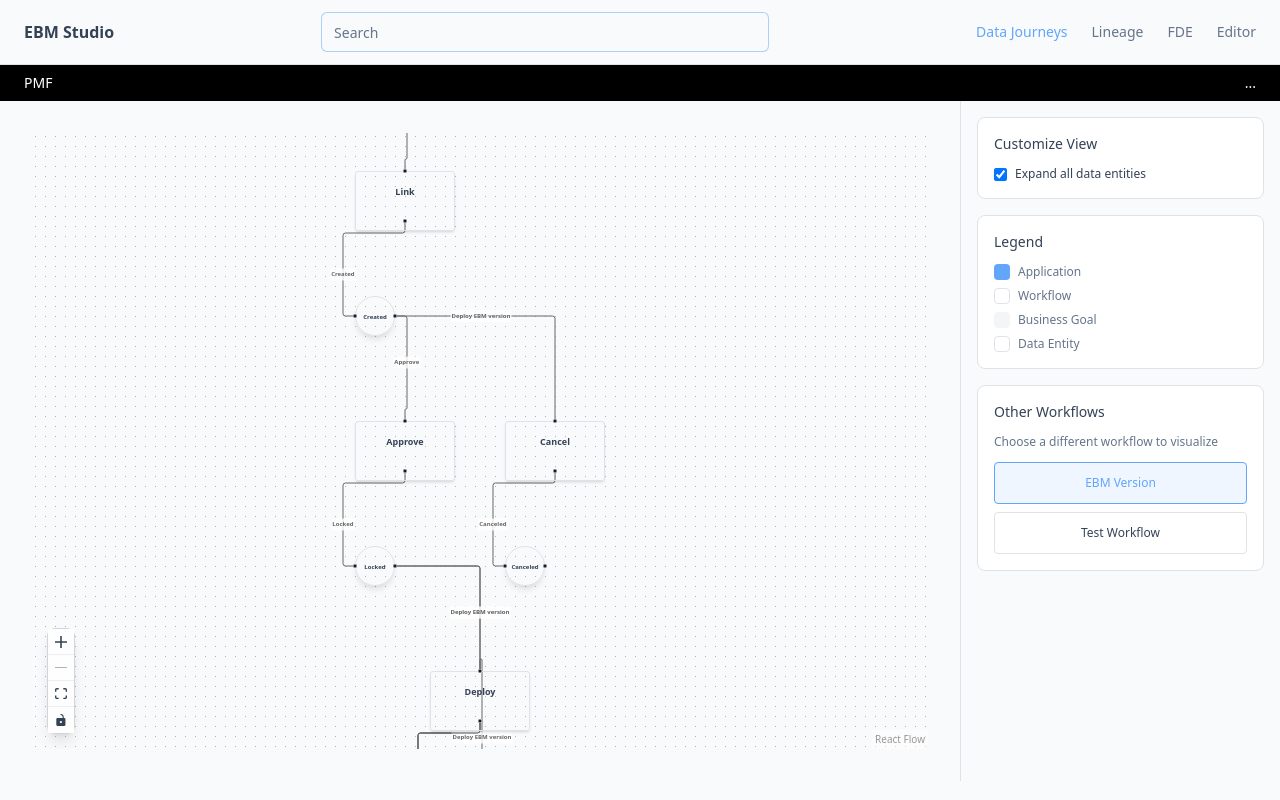
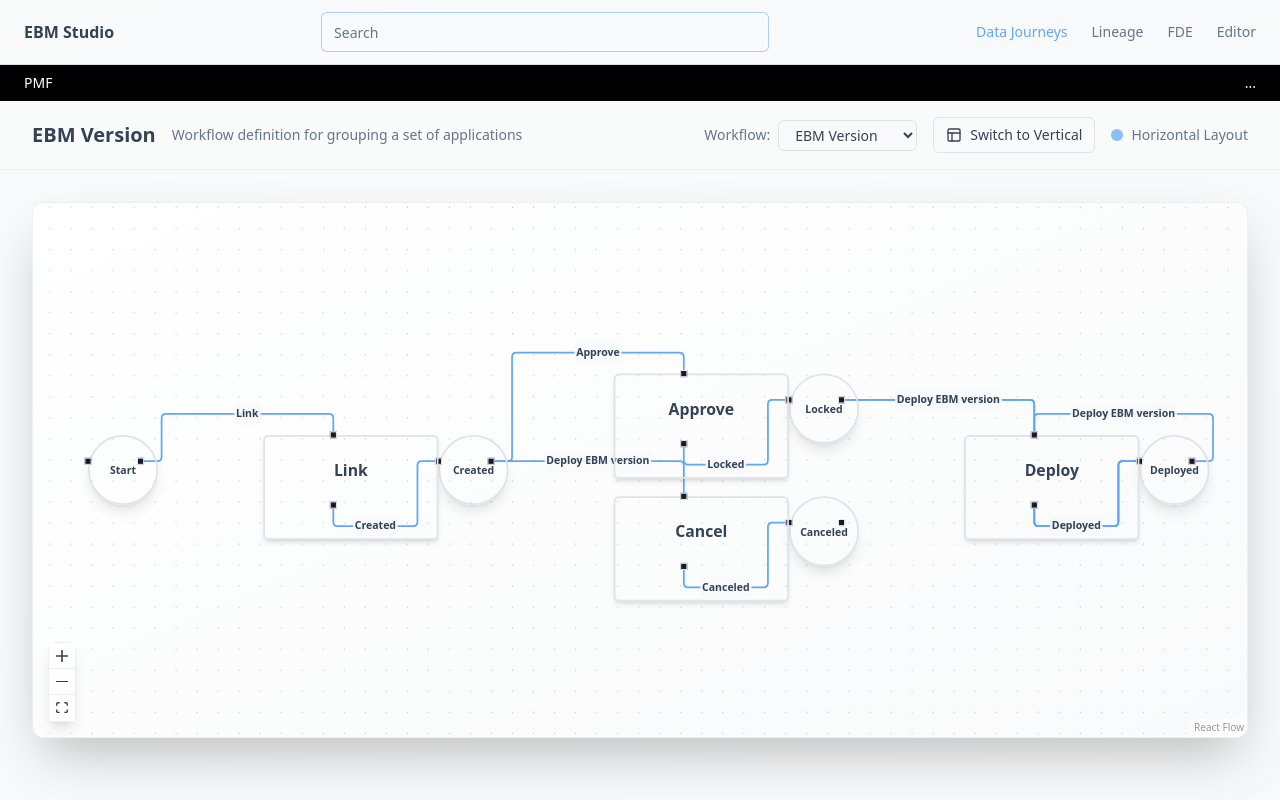
Before and after one commit to vinoth7ar/one-more-git-friend, a React (Vite) app: page / in a window 1280 px wide. Built offline with nearby package versions, Linux system fonts and the light colour scheme.

Commit message:
Refactor workflow layout and UI

```diff
--- a/package.json
+++ b/package.json
@@ -43,6 +43,7 @@
     "@radix-ui/react-toggle-group": "^1.1.10",
     "@radix-ui/react-tooltip": "^1.2.7",
     "@xyflow/react": "^12.8.4",
+    "lucide-react": "^0.542.0",
     "react": "^18.3.1",
     "react-dom": "^18.3.1",
     "react-router-dom": "^6.30.1"
--- a/src/components/WorkflowManager.tsx
+++ b/src/components/WorkflowManager.tsx
@@ -16,6 +16,7 @@ import {
 import '@xyflow/react/dist/style.css';
 import { Button } from '@/components/ui/button';
 import { Input } from '@/components/ui/input';
+import { RotateCcw, Layout } from 'lucide-react';
 
 // ============= TYPES (from types.ts) =============
 export interface WorkflowNode {
@@ -164,7 +165,8 @@ export interface LayoutConfig {
   stageHeight: number;
   circleSize: number;
   padding: number;
-  verticalSpacing: number;
+  spacing: number;
+  isHorizontal: boolean;
 }
 
 // ============= MOCK DATA (from mock-data.ts) =============
@@ -221,13 +223,14 @@ export const defaultWorkflow = 'ebm-version';
 
 // ============= ADVANCED LAYOUT UTILITIES =============
 export const defaultLayoutConfig: LayoutConfig = {
-  workflowWidth: 1200,
+  workflowWidth: 1400,
   workflowHeight: 800,
-  stageWidth: 200,
-  stageHeight: 100,
-  circleSize: 80,
-  padding: 50,
-  verticalSpacing: 150,
+  stageWidth: 160,
+  stageHeight: 80,
+  circleSize: 60,
+  padding: 80,
+  spacing: 200,
+  isHorizontal: true,
 };
 
 // Graph analysis utilities
@@ -281,14 +284,14 @@ export const analyzeGraphStructure = (workflowData: WorkflowData) => {
   };
 };
 
-// Hierarchical layout algorithm
-export const calculateHierarchicalLayout = (
+// Advanced layout algorithm with horizontal/vertical support
+export const calculateSmartLayout = (
   workflowData: WorkflowData,
   config: LayoutConfig = defaultLayoutConfig
 ) => {
   const analysis = analyzeGraphStructure(workflowData);
   const { nodes, outgoing, startNodes } = analysis;
-  const { padding, stageWidth, stageHeight, circleSize } = config;
+  const { padding, stageWidth, stageHeight, spacing, isHorizontal } = config;
 
   // Calculate levels using BFS
   const levels = new Map<string, number>();
@@ -341,32 +344,48 @@ export const calculateHierarchicalLayout = (
   const maxLevel = Math.max(...Array.from(levels.values()));
   const levelCount = maxLevel + 1;
 
-  // Calculate positions
-  let maxWidth = 0;
-  const levelPositions = new Map<number, number>();
+  // Calculate positions based on layout orientation
+  if (isHorizontal) {
+    // Horizontal layout: levels go left to right
+    for (let level = 0; level <= maxLevel; level++) {
+      const nodesInLevel = levelGroups.get(level) || [];
+      const x = padding + level * spacing;
 
-  // Calculate level positions and widths
-  for (let level = 0; level <= maxLevel; level++) {
-    const nodesInLevel = levelGroups.get(level) || [];
-    const levelWidth = nodesInLevel.length * (stageWidth + 100) - 100;
-    maxWidth = Math.max(maxWidth, levelWidth);
+      // Center nodes vertically within the level
+      const totalHeight = nodesInLevel.length * stageHeight + (nodesInLevel.length - 1) * 60;
+      const startY = padding + (800 - totalHeight) / 2; // Center in canvas
 
-    const y = padding + level * (stageHeight + config.verticalSpacing);
-    levelPositions.set(level, y);
+      nodesInLevel.forEach((nodeId, index) => {
+        const y = startY + index * (stageHeight + 60);
+        positions.set(nodeId, { x, y, level });
+      });
+    }
+  } else {
+    // Vertical layout: levels go top to bottom
+    for (let level = 0; level <= maxLevel; level++) {
+      const nodesInLevel = levelGroups.get(level) || [];
+      const y = padding + level * spacing;
 
-    // Position nodes in this level
-    nodesInLevel.forEach((nodeId, index) => {
-      const totalWidth = nodesInLevel.length * stageWidth + (nodesInLevel.length - 1) * 100;
-      const startX = padding + (maxWidth - totalWidth) / 2;
-      const x = startX + index * (stageWidth + 100);
+      // Center nodes horizontally within the level
+      const totalWidth = nodesInLevel.length * stageWidth + (nodesInLevel.length - 1) * 60;
+      const startX = padding + (1200 - totalWidth) / 2; // Center in canvas
 
-      positions.set(nodeId, { x, y, level });
-    });
+      nodesInLevel.forEach((nodeId, index) => {
+        const x = startX + index * (stageWidth + 60);
+        positions.set(nodeId, { x, y, level });
+      });
+    }
   }
 
-  // Calculate final canvas dimensions
-  const canvasWidth = Math.max(maxWidth + 2 * padding, 800);
-  const canvasHeight = levelCount * (stageHeight + config.verticalSpacing) + padding;
+  // Calculate canvas dimensions
+  let canvasWidth, canvasHeight;
+  if (isHorizontal) {
+    canvasWidth = Math.max(levelCount * spacing + 2 * padding, 1200);
+    canvasHeight = 800;
+  } else {
+    canvasWidth = 1200;
+    canvasHeight = Math.max(levelCount * spacing + 2 * padding, 800);
+  }
 
   return {
     positions,
@@ -382,7 +401,7 @@ export const calculateHierarchicalLayout = (
 // Smart edge routing to avoid overlaps
 export const generateSmartEdges = (
   workflowData: WorkflowData,
-  layout: ReturnType<typeof calculateHierarchicalLayout>
+  layout: ReturnType<typeof calculateSmartLayout>
 ): Edge[] => {
   const { positions } = layout;
 
@@ -413,17 +432,19 @@ export const generateSmartEdges = (
       animated,
       label: edge.label,
       style: {
-        stroke: '#666',
+        stroke: 'hsl(var(--primary))',
         strokeWidth: 2,
       },
       labelStyle: {
-        fill: '#666',
+        fill: 'hsl(var(--foreground))',
         fontWeight: 600,
         fontSize: 12,
       },
       labelBgStyle: {
-        fill: 'white',
-        fillOpacity: 0.8,
+        fill: 'hsl(var(--background))',
+        fillOpacity: 0.9,
+        rx: 4,
+        ry: 4,
       },
     };
   }).filter(Boolean) as Edge[];
@@ -651,68 +672,32 @@ const WorkflowHeader = () => {
   );
 };
 
-// ============= SIDEBAR COMPONENT (from WorkflowSidebar.tsx) =============
-interface WorkflowSidebarProps {
+// ============= WORKFLOW SELECTOR COMPONENT =============
+interface WorkflowSelectorProps {
   selectedWorkflow: string;
   onWorkflowSelect: (workflowId: string) => void;
 }
 
-const WorkflowSidebar = ({ selectedWorkflow, onWorkflowSelect }: WorkflowSidebarProps) => {
-  const legendItems = [
-    { color: 'bg-primary', label: 'Application' },
-    { color: 'bg-workflow-stage-bg border border-workflow-stage-border', label: 'Workflow' },
-    { color: 'bg-muted', label: 'Business Goal' },
-    { color: 'bg-workflow-data-bg border border-workflow-data-border', label: 'Data Entity' },
-  ];
-
+const WorkflowSelector = ({ selectedWorkflow, onWorkflowSelect }: WorkflowSelectorProps) => {
   const workflows = [
     { id: 'ebm-version', name: 'EBM Version' },
     { id: 'test-workflow', name: 'Test Workflow' },
   ];
 
   return (
-    <div className="w-80 bg-workflow-bg border-l border-workflow-border p-4 space-y-4">
-      <div className="p-4 bg-card border border-border rounded-lg">
-        <h3 className="text-sm font-medium mb-3">Customize View</h3>
-        <label className="flex items-center gap-2 text-xs">
-          <input type="checkbox" defaultChecked className="rounded" />
-          Expand all data entities
-        </label>
-      </div>
-
-      <div className="p-4 bg-card border border-border rounded-lg">
-        <h3 className="text-sm font-medium mb-3">Legend</h3>
-        <div className="space-y-2">
-          {legendItems.map((item, index) => (
-            <div key={index} className="flex items-center gap-2">
-              <div className={`w-4 h-4 rounded ${item.color}`} />
-              <span className="text-xs text-muted-foreground">{item.label}</span>
-            </div>
-          ))}
-        </div>
-      </div>
-
-      <div className="p-4 bg-card border border-border rounded-lg">
-        <h3 className="text-sm font-medium mb-3">Other Workflows</h3>
-        <p className="text-xs text-muted-foreground mb-3">
-          Choose a different workflow to visualize
-        </p>
-        <div className="space-y-2">
-          {workflows.map((workflow) => (
-            <div
-              key={workflow.id}
-              className={`bg-workflow-stage-bg border rounded p-3 text-xs font-medium text-center cursor-pointer transition-colors ${
-                selectedWorkflow === workflow.id
-                  ? 'border-primary bg-primary/10 text-primary'
-                  : 'border-workflow-stage-border hover:bg-workflow-stage-border/20'
-              }`}
-              onClick={() => onWorkflowSelect(workflow.id)}
-            >
-              {workflow.name}
-            </div>
-          ))}
-        </div>
-      </div>
+    <div className="flex items-center gap-2">
+      <span className="text-sm text-muted-foreground">Workflow:</span>
+      <select
+        value={selectedWorkflow}
+        onChange={(e) => onWorkflowSelect(e.target.value)}
+        className="px-3 py-1 text-sm bg-background border border-border rounded-md focus:outline-none focus:ring-2 focus:ring-primary/50"
+      >
+        {workflows.map((workflow) => (
+          <option key={workflow.id} value={workflow.id}>
+            {workflow.name}
+          </option>
+        ))}
+      </select>
     </div>
   );
 };
@@ -724,7 +709,7 @@ export const createAdvancedNodes = (
 ): Node[] => {
   console.log('Creating nodes with hierarchical layout for:', workflowData);
 
-  const layout = calculateHierarchicalLayout(workflowData, config);
+  const layout = calculateSmartLayout(workflowData, config);
   const { positions, canvasWidth, canvasHeight, analysis } = layout;
 
   const nodes: Node[] = [];
@@ -855,7 +840,13 @@ const WorkflowManager = ({
   onDataLoad
 }: WorkflowManagerProps = {}) => {
   const [selectedWorkflowId, setSelectedWorkflowId] = useState(externalWorkflowId || defaultWorkflow);
-  const [entitiesExpanded, setEntitiesExpanded] = useState(false);
+  const [isHorizontal, setIsHorizontal] = useState(true);
+
+  // Dynamic layout config based on orientation
+  const currentLayoutConfig = useMemo(() => ({
+    ...layoutConfig,
+    isHorizontal
+  }), [layoutConfig, isHorizontal]);
 
   // Memoize the processed workflow data to prevent infinite re-renders
   const currentWorkflowData = useMemo(() => {
@@ -867,15 +858,15 @@ const WorkflowManager = ({
     return processWorkflowData(rawData);
   }, [externalWorkflowData, selectedWorkflowId]);
 
-  // Memoize initial nodes and edges using new hierarchical layout
+  // Memoize initial nodes and edges using smart layout
   const initialNodes = useMemo(() => {
-    return createAdvancedNodes(currentWorkflowData, layoutConfig);
-  }, [currentWorkflowData, layoutConfig]);
+    return createAdvancedNodes(currentWorkflowData, currentLayoutConfig);
+  }, [currentWorkflowData, currentLayoutConfig]);
 
   const initialEdges = useMemo(() => {
-    const layout = calculateHierarchicalLayout(currentWorkflowData, layoutConfig);
+    const layout = calculateSmartLayout(currentWorkflowData, currentLayoutConfig);
     return generateSmartEdges(currentWorkflowData, layout);
-  }, [currentWorkflowData, layoutConfig]);
+  }, [currentWorkflowData, currentLayoutConfig]);
 
   const [nodes, setNodes, onNodesChange] = useNodesState(initialNodes);
   const [edges, setEdges, onEdgesChange] = useEdgesState(initialEdges);
@@ -892,24 +883,27 @@ const WorkflowManager = ({
     } else {
       if (mockWorkflows[workflowId]) {
         setSelectedWorkflowId(workflowId);
-        setEntitiesExpanded(false);
       }
     }
   };
 
-  // Update nodes when workflow data changes
+  // Update nodes when workflow data or layout changes
   useEffect(() => {
-    const layout = calculateHierarchicalLayout(currentWorkflowData, layoutConfig);
-    const updatedNodes = createAdvancedNodes(currentWorkflowData, layoutConfig);
+    const updatedNodes = createAdvancedNodes(currentWorkflowData, currentLayoutConfig);
     setNodes(updatedNodes);
-  }, [currentWorkflowData, layoutConfig, setNodes]);
+  }, [currentWorkflowData, currentLayoutConfig, setNodes]);
 
-  // Update edges when workflow data changes
+  // Update edges when workflow data or layout changes
   useEffect(() => {
-    const layout = calculateHierarchicalLayout(currentWorkflowData, layoutConfig);
+    const layout = calculateSmartLayout(currentWorkflowData, currentLayoutConfig);
     const updatedEdges = generateSmartEdges(currentWorkflowData, layout);
     setEdges(updatedEdges);
-  }, [currentWorkflowData, layoutConfig, setEdges]);
+  }, [currentWorkflowData, currentLayoutConfig, setEdges]);
+
+  // Toggle layout orientation
+  const toggleLayout = () => {
+    setIsHorizontal(!isHorizontal);
+  };
 
   // Load data from API endpoint if provided
   useEffect(() => {
@@ -931,12 +925,48 @@ const WorkflowManager = ({
   }, [apiEndpoint, externalWorkflowData, onDataLoad]);
 
   return (
-    <div className="h-screen w-full">
+    <div className="h-screen w-full bg-gradient-to-br from-background to-muted/30">
       <WorkflowHeader />
 
-      <div className="flex h-[calc(100vh-120px)] w-full bg-workflow-bg">
-        {/* Main Canvas */}
-        <div className="flex-1 h-full p-8">
+      {/* Layout Controls */}
+      <div className="px-8 py-4 border-b border-border/50 bg-background/80 backdrop-blur-sm">
+        <div className="flex items-center justify-between">
+          <div className="flex items-center gap-4">
+            <h2 className="text-xl font-semibold text-foreground">
+              {currentWorkflowData.name}
+            </h2>
+            <span className="text-sm text-muted-foreground">
+              {currentWorkflowData.description}
+            </span>
+          </div>
+
+          <div className="flex items-center gap-4">
+            <WorkflowSelector
+              selectedWorkflow={selectedWorkflowId}
+              onWorkflowSelect={handleWorkflowSelect}
+            />
+
+            <Button
+              variant="outline"
+              size="sm"
+              onClick={toggleLayout}
+              className="flex items-center gap-2 hover:bg-primary/10 hover:border-primary/30 transition-all duration-200"
+            >
+              <Layout className="h-4 w-4" />
+              {isHorizontal ? 'Switch to Vertical' : 'Switch to Horizontal'}
+            </Button>
+
+            <div className="flex items-center gap-2 text-sm text-muted-foreground">
+              <div className="w-3 h-3 rounded-full bg-primary animate-pulse" />
+              <span>{isHorizontal ? 'Horizontal Layout' : 'Vertical Layout'}</span>
+            </div>
+          </div>
+        </div>
+      </div>
+
+      {/* Main Canvas - Full Width */}
+      <div className="h-[calc(100vh-200px)] w-full p-8">
+        <div className="h-full w-full relative overflow-hidden rounded-xl border border-border/50 shadow-2xl bg-gradient-to-br from-card to-background">
           <ReactFlow
             nodes={nodes}
             edges={edges}
@@ -945,26 +975,25 @@ const WorkflowManager = ({
             onConnect={onConnect}
             nodeTypes={nodeTypes}
             fitView
-            className="bg-workflow-canvas rounded-lg"
-            defaultViewport={{ x: 0, y: 0, zoom: 0.8 }}
+            className="w-full h-full"
+            defaultViewport={{ x: 0, y: 0, zoom: 0.7 }}
             nodesDraggable={true}
             nodesConnectable={true}
             elementsSelectable={true}
+            minZoom={0.1}
+            maxZoom={2}
           >
             <Background
-              color="#999999"
-              gap={20}
-              size={2}
+              color="hsl(var(--muted-foreground))"
+              gap={24}
+              size={1}
             />
-            <Controls className="bg-white border border-gray-300 shadow-lg rounded-lg" />
+            <Controls
+              className="bg-background/90 backdrop-blur-sm border border-border/50 shadow-lg rounded-lg"
+              showInteractive={false}
+            />
           </ReactFlow>
         </div>
-
-        {/* Sidebar */}
-        <WorkflowSidebar
-          selectedWorkflow={selectedWorkflowId}
-          onWorkflowSelect={handleWorkflowSelect}
-        />
       </div>
     </div>
   );
```
Also changed, not shown: 1 other file (tests, documents, lock files or other folders).
